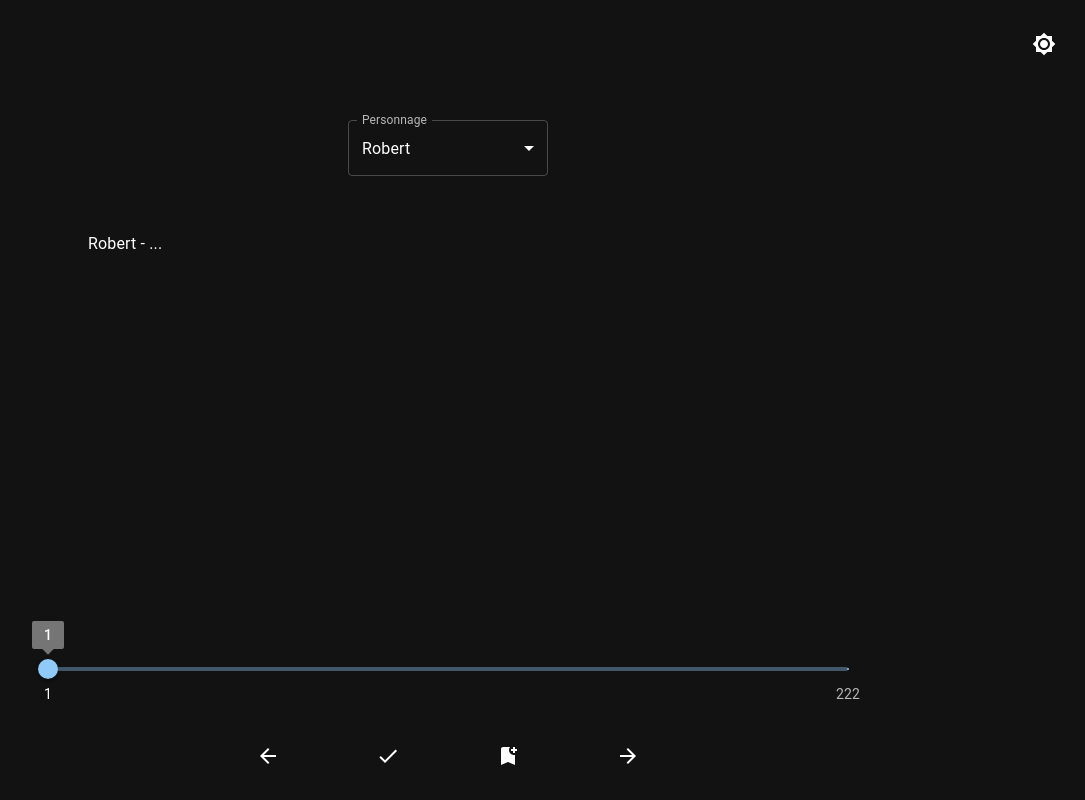
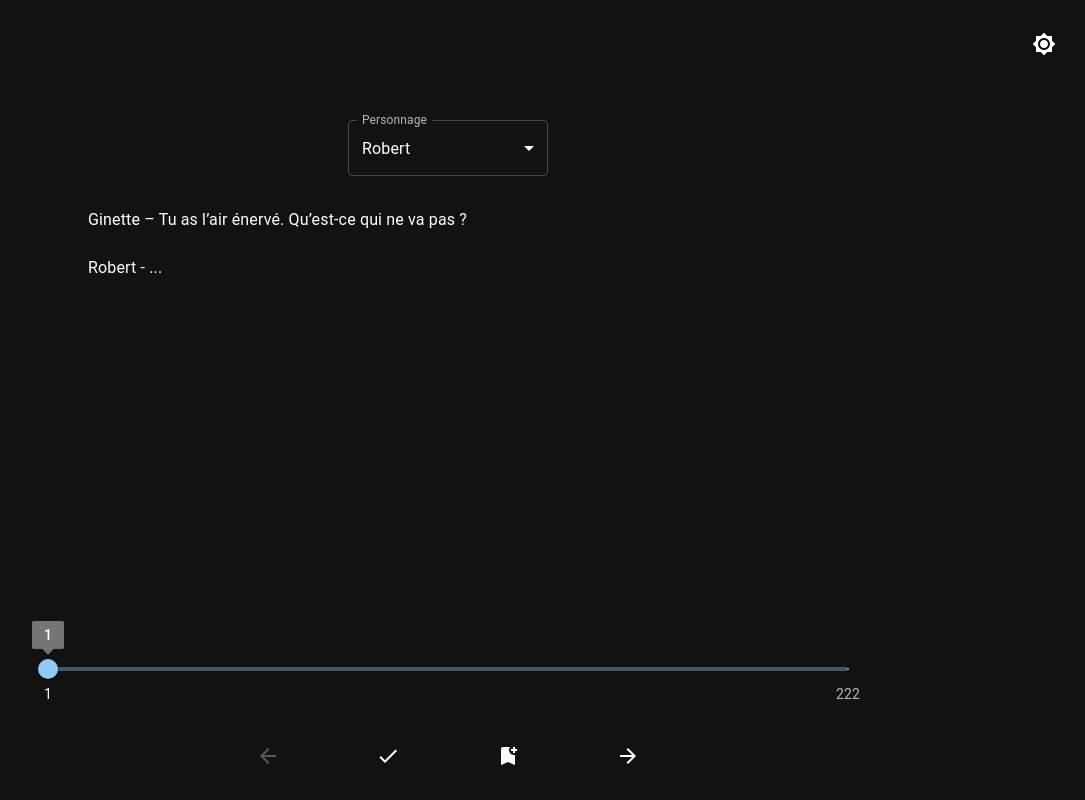
Before and after one commit to Retroscilo/learn-fake-news, a React (Create React App) app: page / in a window 1280 px wide. Shown: the whole page, without its empty margins (192-1277 px from the left). Built offline with nearby package versions, Linux system fonts and the light colour scheme.

Commit message:
fixed index when char changes

```diff
--- a/src/components/Display/components/CharSelect.jsx
+++ b/src/components/Display/components/CharSelect.jsx
@@ -8,7 +8,7 @@ const CharSelector = () => {
   function handleChange(e) {
     setDisplayLine(false);
     setPersonnage(e.target.value);
-    dispatchIndex({ type: "set", index: 0 });
+    dispatchIndex({ type: "set", index: 1 });
   }
   return (
     <FormControl>
--- a/src/components/Display/context.js
+++ b/src/components/Display/context.js
@@ -30,7 +30,7 @@ export default function DisplayProvider({ children }) {
   const [displayLine, setDisplayLine] = useState(false);
   const [index, dispatchIndex] = useReducer(
     indexReducer,
-    Number(localStorage.getItem("page")) || 0
+    Number(localStorage.getItem("page")) || 1
   );
   const names = useMemo(() => characterNames(), []);
   const lines = useMemo(() => getLines(personnage), [personnage]);
```
